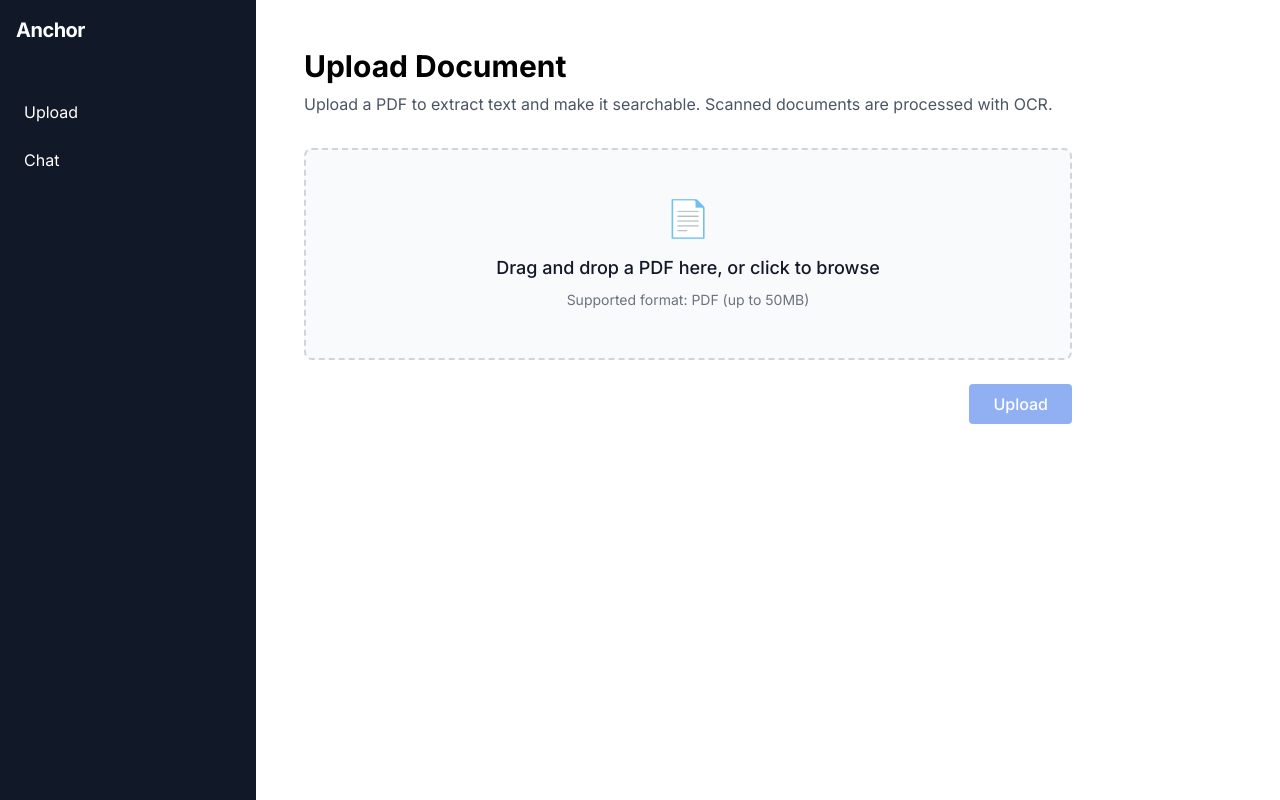
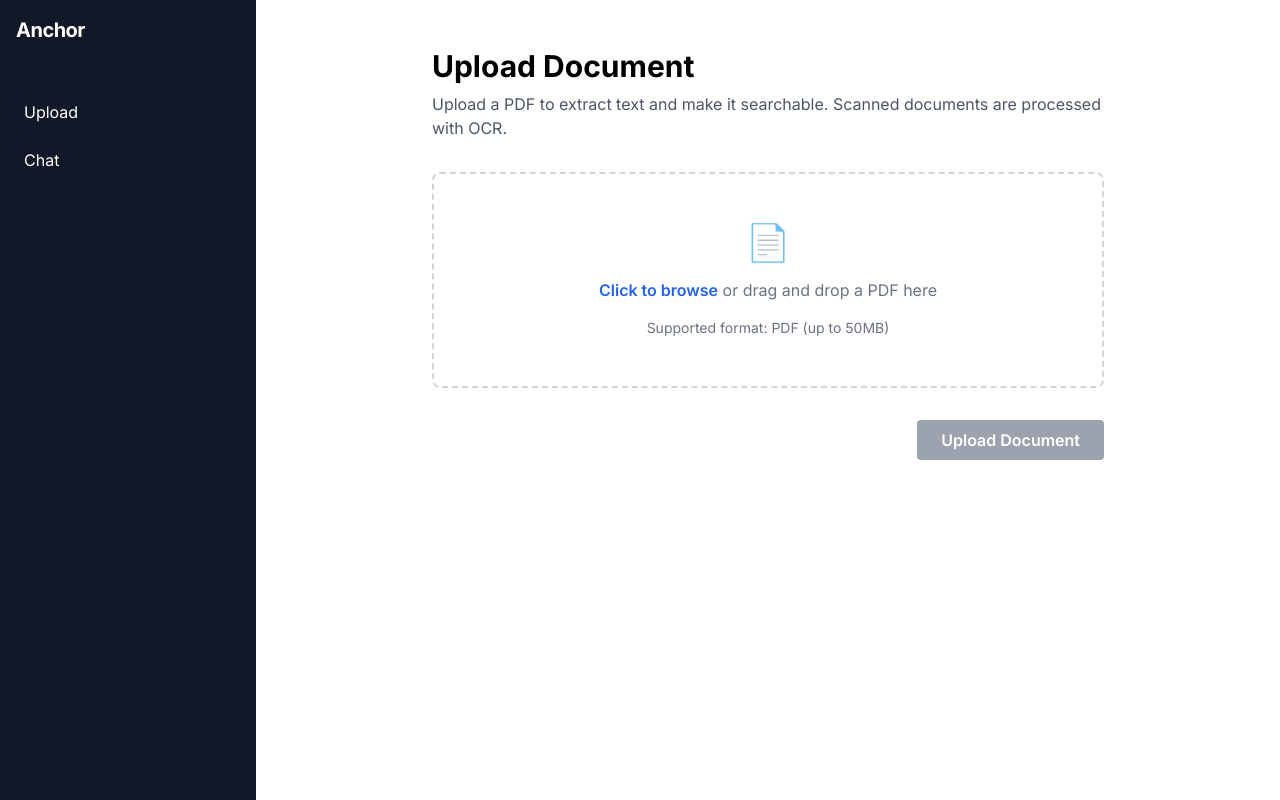
Before and after one commit to theimaginaryangel/anchor, a Next.js app: page /upload in a window 1280 px wide. Built offline with nearby package versions, Linux system fonts and the light colour scheme; no server answers.

Commit message:
feat: implement document upload to S3 and Textract job creation

```diff
--- a/app/(app)/upload/page.tsx
+++ b/app/(app)/upload/page.tsx
@@ -1,21 +1,109 @@
+"use client";
+
+import { useState } from 'react';
+import { useRouter } from 'next/navigation';
+
 export default function UploadPage() {
+  const [file, setFile] = useState<File | null>(null);
+  const [isUploading, setIsUploading] = useState(false);
+  const [message, setMessage] = useState('');
+  const router = useRouter();
+
+  const handleFileChange = (e: React.ChangeEvent<HTMLInputElement>) => {
+    if (e.target.files && e.target.files[0]) {
+      const selected = e.target.files[0];
+      if (selected.type !== 'application/pdf') {
+        setMessage('Please select a valid PDF file.');
+        setFile(null);
+        return;
+      }
+      setFile(selected);
+      setMessage('');
+    }
+  };
+
+  const handleUpload = async () => {
+    if (!file) return;
+
+    setIsUploading(true);
+    setMessage('');
+
+    const formData = new FormData();
+    formData.append('file', file);
+
+    try {
+      const res = await fetch('/api/upload', {
+        method: 'POST',
+        body: formData,
+      });
+
+      const data = await res.json();
+
+      if (res.ok) {
+        setMessage(`Success! ${file.name} is now being processed.`);
+        setFile(null);
+        // Reset the file input
+        const fileInput = document.getElementById('file-upload') as HTMLInputElement;
+        if (fileInput) fileInput.value = '';
+        router.refresh();
+      } else {
+        setMessage(`Error: ${data.error}`);
+      }
+    } catch (err) {
+      setMessage('An error occurred while uploading.');
+    } finally {
+      setIsUploading(false);
+    }
+  };
+
   return (
-    <div className="max-w-3xl">
+    <div className="max-w-2xl mx-auto">
       <h1 className="text-3xl font-bold mb-2">Upload Document</h1>
       <p className="text-gray-600 mb-8">
         Upload a PDF to extract text and make it searchable. Scanned documents are processed with OCR.
       </p>
 
-      {/* Upload logic connected in Phase 2 */}
-      <div className="border-2 border-dashed border-gray-300 bg-gray-50 rounded-lg p-12 flex flex-col items-center justify-center text-center mb-6">
-        <span className="text-4xl mb-4">📄</span>
-        <p className="text-lg font-medium text-gray-900 mb-2">Drag and drop a PDF here, or click to browse</p>
+      <div className="border-2 border-dashed border-gray-300 rounded-lg p-12 text-center hover:bg-gray-50 transition-colors">
+        <div className="text-4xl mb-4">📄</div>
+        <div className="mb-4">
+          <label htmlFor="file-upload" className="cursor-pointer text-blue-600 hover:text-blue-800 font-semibold">
+            Click to browse
+            <input
+              id="file-upload"
+              type="file"
+              accept=".pdf"
+              className="hidden"
+              onChange={handleFileChange}
+              disabled={isUploading}
+            />
+          </label>
+          <span className="text-gray-500"> or drag and drop a PDF here</span>
+        </div>
         <p className="text-sm text-gray-500">Supported format: PDF (up to 50MB)</p>
       </div>
 
-      <div className="flex justify-end">
-        <button disabled className="bg-blue-600 text-white px-6 py-2 rounded opacity-50 cursor-not-allowed font-medium">
-          Upload
+      {file && (
+        <div className="mt-6 p-4 bg-blue-50 text-blue-800 rounded flex justify-between items-center border border-blue-200">
+          <span className="font-medium truncate mr-4">{file.name}</span>
+          <span className="text-sm">{(file.size / 1024 / 1024).toFixed(2)} MB</span>
+        </div>
+      )}
+
+      {message && (
+        <div className={`mt-4 p-4 rounded ${message.startsWith('Error') ? 'bg-red-50 text-red-700' : 'bg-green-50 text-green-700'}`}>
+          {message}
+        </div>
+      )}
+
+      <div className="mt-8 flex justify-end">
+        <button
+          onClick={handleUpload}
+          disabled={!file || isUploading}
+          className={`px-6 py-2 rounded font-semibold text-white transition-colors ${
+            !file || isUploading ? 'bg-gray-400 cursor-not-allowed' : 'bg-blue-600 hover:bg-blue-700'
+          }`}
+        >
+          {isUploading ? 'Uploading...' : 'Upload Document'}
         </button>
       </div>
     </div>
--- a/app/api/upload/route.ts
+++ b/app/api/upload/route.ts
@@ -1,14 +1,17 @@
 import { NextResponse } from 'next/server';
 import { auth } from '@/auth';
 import { canUpload } from '@/lib/auth/roles';
+import { uploadDocumentToS3 } from '@/lib/storage/s3';
+import { startTextractJob } from '@/lib/ocr/textract';
+import { supabase } from '@/lib/supabase';
 
 /**
  * POST /api/upload
  * Handles document upload: file → S3 → Textract job.
- * Auth: admin only.
- * Implemented in Phase 2.
+ * Auth: admin and viewer.
  */
-export async function POST() {
+export async function POST(req: Request) {
+  try {
     const session = await auth();
 
     if (!session) {
@@ -19,8 +22,59 @@ export async function POST() {
       return NextResponse.json({ error: 'Not authorized to upload documents' }, { status: 403 });
     }
 
-  return NextResponse.json(
-    { error: 'Not implemented', phase: 'Phase 2 — Document ingestion' },
-    { status: 501 }
-  );
+    // Parse the multipart form data
+    const formData = await req.formData();
+    const file = formData.get('file') as File | null;
+
+    if (!file) {
+      return NextResponse.json({ error: 'No file provided' }, { status: 400 });
     }
+
+    if (file.type !== 'application/pdf') {
+      return NextResponse.json({ error: 'Only PDF files are supported' }, { status: 400 });
+    }
+
+    const userId = session.user?.email || 'unknown'; // Using email as user identifier for simplicity in demo
+    const fileName = file.name;
+    const arrayBuffer = await file.arrayBuffer();
+    const buffer = Buffer.from(arrayBuffer);
+
+    // 1. Upload to S3
+    const s3Key = await uploadDocumentToS3(buffer, fileName, userId);
+
+    // 2. Insert into Supabase (status: processing)
+    const { data: document, error: dbError } = await supabase
+      .from('documents')
+      .insert({
+        title: fileName,
+        s3_key: s3Key,
+        uploaded_by: userId,
+        status: 'processing'
+      })
+      .select()
+      .single();
+
+    if (dbError) {
+      console.error('Supabase Error:', dbError);
+      return NextResponse.json({ error: 'Failed to record document in database' }, { status: 500 });
+    }
+
+    // 3. Start Textract Job
+    const jobId = await startTextractJob(s3Key);
+
+    // 4. Update Supabase with Job ID
+    await supabase
+      .from('documents')
+      .update({ textract_job_id: jobId })
+      .eq('id', document.id);
+
+    return NextResponse.json({
+      success: true,
+      documentId: document.id,
+      message: 'Document uploaded and is now processing'
+    });
+  } catch (error) {
+    console.error('Upload Error:', error);
+    return NextResponse.json({ error: 'Internal server error during upload' }, { status: 500 });
+  }
+}
--- a/lib/ocr/textract.ts
+++ b/lib/ocr/textract.ts
@@ -11,13 +11,41 @@
  * Dependencies: @aws-sdk/client-textract
  */
 
+import { TextractClient, StartDocumentTextDetectionCommand, GetDocumentTextDetectionCommand } from '@aws-sdk/client-textract';
+
+const textractClient = new TextractClient({
+  region: process.env.AWS_REGION || 'us-east-1',
+  credentials: {
+    accessKeyId: process.env.AWS_ACCESS_KEY_ID as string,
+    secretAccessKey: process.env.AWS_SECRET_ACCESS_KEY as string,
+  },
+});
+
 export async function startTextractJob(s3Key: string): Promise<string> {
-  // Returns a Textract job ID. Implemented in Phase 2.
-  throw new Error('Not implemented — Phase 2');
+  const bucketName = process.env.S3_BUCKET_NAME;
+  if (!bucketName) {
+    throw new Error('S3_BUCKET_NAME is not configured.');
+  }
+
+  const command = new StartDocumentTextDetectionCommand({
+    DocumentLocation: {
+      S3Object: {
+        Bucket: bucketName,
+        Name: s3Key,
+      }
+    }
+  });
+
+  const response = await textractClient.send(command);
+
+  if (!response.JobId) {
+    throw new Error('Failed to retrieve JobId from Textract.');
+  }
+
+  return response.JobId;
 }
 
 export async function getTextractResult(jobId: string): Promise<unknown> {
-  // Polls Textract until the job finishes, then returns the raw result.
-  // Implemented in Phase 2.
-  throw new Error('Not implemented — Phase 2');
+  const command = new GetDocumentTextDetectionCommand({ JobId: jobId });
+  return await textractClient.send(command);
 }
--- /dev/null
+++ b/lib/storage/s3.ts
@@ -0,0 +1,35 @@
+import { S3Client, PutObjectCommand } from '@aws-sdk/client-s3';
+import { v4 as uuidv4 } from 'uuid';
+
+const s3Client = new S3Client({
+  region: process.env.AWS_REGION || 'us-east-1',
+  credentials: {
+    accessKeyId: process.env.AWS_ACCESS_KEY_ID as string,
+    secretAccessKey: process.env.AWS_SECRET_ACCESS_KEY as string,
+  },
+});
+
+export async function uploadDocumentToS3(file: Buffer, fileName: string, userId: string): Promise<string> {
+  const bucketName = process.env.S3_BUCKET_NAME;
+  if (!bucketName) {
+    throw new Error('S3_BUCKET_NAME is not configured.');
+  }
+
+  // Create a unique key for the file in S3
+  // Format: documents/{userId}/{uuid}-{originalFileName}
+  const uniqueId = uuidv4();
+  // Sanitize file name to avoid spaces and special characters
+  const sanitizedFileName = fileName.replace(/[^a-zA-Z0-9.-]/g, '_');
+  const s3Key = `documents/${userId}/${uniqueId}-${sanitizedFileName}`;
+
+  const command = new PutObjectCommand({
+    Bucket: bucketName,
+    Key: s3Key,
+    Body: file,
+    ContentType: 'application/pdf',
+  });
+
+  await s3Client.send(command);
+
+  return s3Key;
+}
--- a/package.json
+++ b/package.json
@@ -17,12 +17,14 @@
     "next": "14.2.35",
     "next-auth": "^5.0.0-beta.32",
     "react": "^18",
-    "react-dom": "^18"
+    "react-dom": "^18",
+    "uuid": "^14.0.2"
   },
   "devDependencies": {
     "@types/node": "^20",
     "@types/react": "^18",
     "@types/react-dom": "^18",
+    "@types/uuid": "^10.0.0",
     "autoprefixer": "^10.5.4",
     "eslint": "^8",
     "eslint-config-next": "14.2.35",
```
Also changed, not shown: 2 other files (tests, documents, lock files or other folders). Lines whose indentation alone changed are shown as unchanged.
